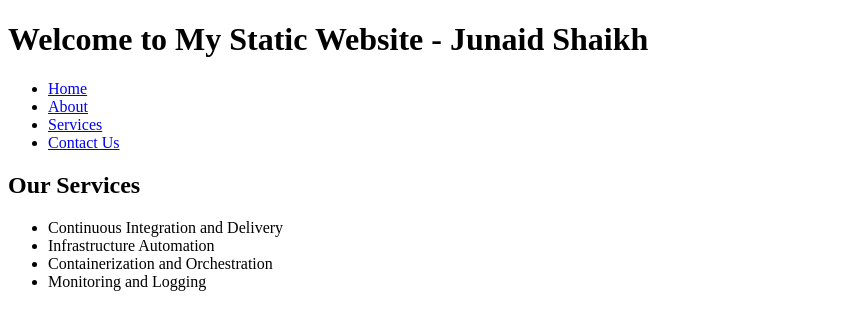
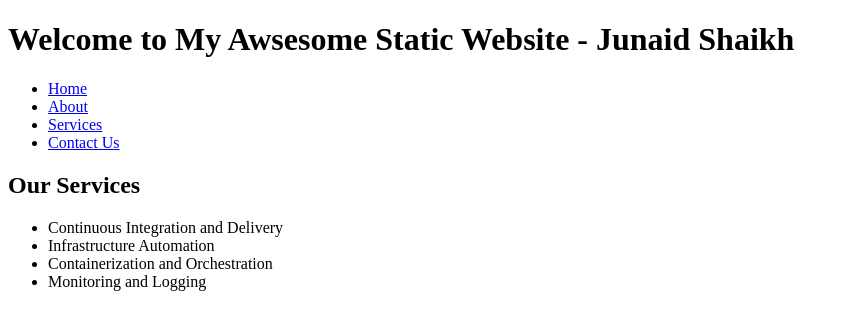
Before and after one commit to junaidshaikh171/heyy, a plain HTML site: page index.html in a window 1280 px wide. Shown: the whole page, without its empty margins (0-849 px from the left). Drawn offline with Linux system fonts and the light colour scheme.

Commit message:
Update index.html

```diff
--- a/index.html
+++ b/index.html
@@ -5,7 +5,7 @@
   </head>
   <body>
     <header>
-      <h1>Welcome to My Static Website - Junaid Shaikh</h1>
+      <h1>Welcome to My Awsesome Static Website - Junaid Shaikh</h1>
     </header>
     <nav>
       <ul>
```
